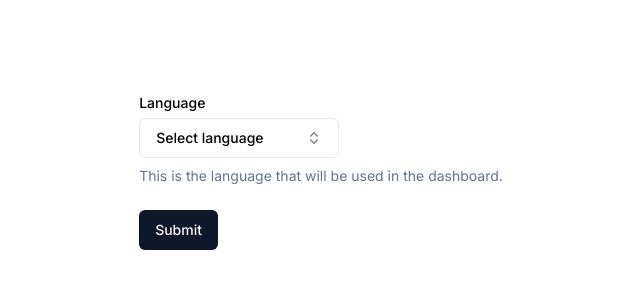
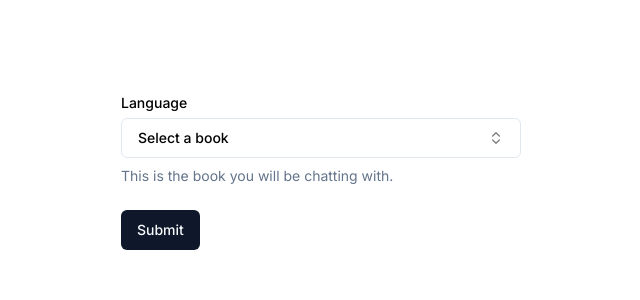
Before and after one commit to youngbloodcyb/gutenberg, a Next.js app: page / in a window 1280 px wide. Shown: the top 300 px of the page, without its empty margins (319-959 px from the left). Built offline with nearby package versions, Linux system fonts and the light colour scheme.

Commit message:
feat: create initial chat component

```diff
--- a/app/chat.tsx
+++ b/app/(chat)/chat.tsx
@@ -4,6 +4,7 @@ import { zodResolver } from "@hookform/resolvers/zod";
 import { Check, ChevronsUpDown } from "lucide-react";
 import { useForm } from "react-hook-form";
 import * as z from "zod";
+import { books } from "@/lib/books";
 
 import { cn } from "@/lib/utils";
 import { Button } from "@/components/ui/button";
@@ -29,21 +30,9 @@ import {
   PopoverTrigger,
 } from "@/components/ui/popover";
 
-const languages = [
-  { label: "English", value: "en" },
-  { label: "French", value: "fr" },
-  { label: "German", value: "de" },
-  { label: "Spanish", value: "es" },
-  { label: "Portuguese", value: "pt" },
-  { label: "Russian", value: "ru" },
-  { label: "Japanese", value: "ja" },
-  { label: "Korean", value: "ko" },
-  { label: "Chinese", value: "zh" },
-] as const;
-
 const FormSchema = z.object({
-  language: z.string({
-    required_error: "Please select a language.",
+  book: z.string({
+    required_error: "Please select a book.",
   }),
 });
 
@@ -61,7 +50,7 @@ export function Chat() {
       <form onSubmit={form.handleSubmit(onSubmit)} className="space-y-6">
         <FormField
           control={form.control}
-          name="language"
+          name="book"
           render={({ field }) => (
             <FormItem className="flex flex-col">
               <FormLabel>Language</FormLabel>
@@ -72,41 +61,40 @@ export function Chat() {
                       variant="outline"
                       role="combobox"
                       className={cn(
-                        "w-[200px] justify-between",
+                        "w-[400px] justify-between",
                         !field.value && "text-muted-foreground",
                       )}
                     >
                       {field.value
-                        ? languages.find(
-                            (language) => language.value === field.value,
-                          )?.label
-                        : "Select language"}
+                        ? books.find((book) => book.value === field.value)
+                            ?.label
+                        : "Select a book"}
                       <ChevronsUpDown className="ml-2 h-4 w-4 shrink-0 opacity-50" />
                     </Button>
                   </FormControl>
                 </PopoverTrigger>
-                <PopoverContent className="w-[200px] p-0">
+                <PopoverContent className="w-[400px] p-0">
                   <Command>
-                    <CommandInput placeholder="Search language..." />
+                    <CommandInput placeholder="Search books..." />
                     <CommandEmpty>No language found.</CommandEmpty>
                     <CommandGroup>
-                      {languages.map((language) => (
+                      {books.map((book) => (
                         <CommandItem
-                          value={language.label}
-                          key={language.value}
+                          value={book.label}
+                          key={book.value}
                           onSelect={() => {
-                            form.setValue("language", language.value);
+                            form.setValue("book", book.value);
                           }}
                         >
                           <Check
                             className={cn(
                               "mr-2 h-4 w-4",
-                              language.value === field.value
+                              book.value === field.value
                                 ? "opacity-100"
                                 : "opacity-0",
                             )}
                           />
-                          {language.label}
+                          {book.label}
                         </CommandItem>
                       ))}
                     </CommandGroup>
@@ -114,7 +102,7 @@ export function Chat() {
                 </PopoverContent>
               </Popover>
               <FormDescription>
-                This is the language that will be used in the dashboard.
+                This is the book you will be chatting with.
               </FormDescription>
               <FormMessage />
             </FormItem>
--- a/app/page.tsx
+++ b/app/(chat)/page.tsx
@@ -1,4 +1,3 @@
-import Image from "next/image";
 import { Chat } from "./chat";
 
 export default function Home() {
--- /dev/null
+++ b/lib/books.ts
@@ -0,0 +1,13 @@
+// value corresponds to namespace in pinecone
+export const books = [
+  { label: "A Christmas Carol", value: "christmasCarol" },
+  { label: "Moby Dick", value: "mobyDick" },
+  { label: "Romeo and Juliet", value: "romeoAndJuliet" },
+  { label: "The Wonderful Wizard of Oz", value: "wizardOfOz" },
+  { label: "Pride and Prejudice", value: "prideAndPrejudice" },
+  { label: "Frankenstein", value: "frankenstein" },
+  { label: "A Room with a View", value: "roomWithAView" },
+  { label: "Middlemarch", value: "middlemarch" },
+  { label: "Little Women", value: "littleWomen" },
+  { label: "The Enchanted April", value: "theEnchantedApril" },
+];
```
